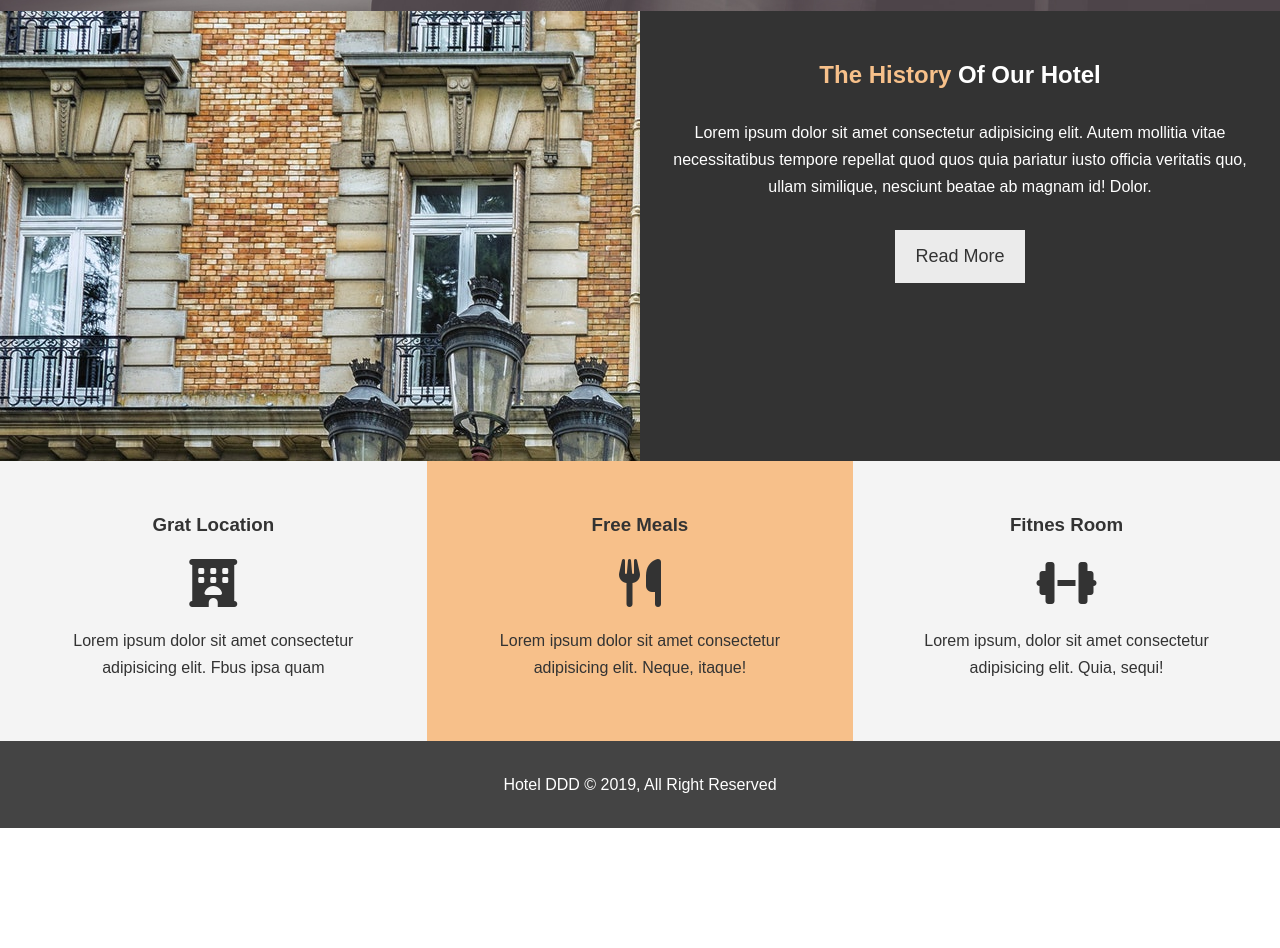
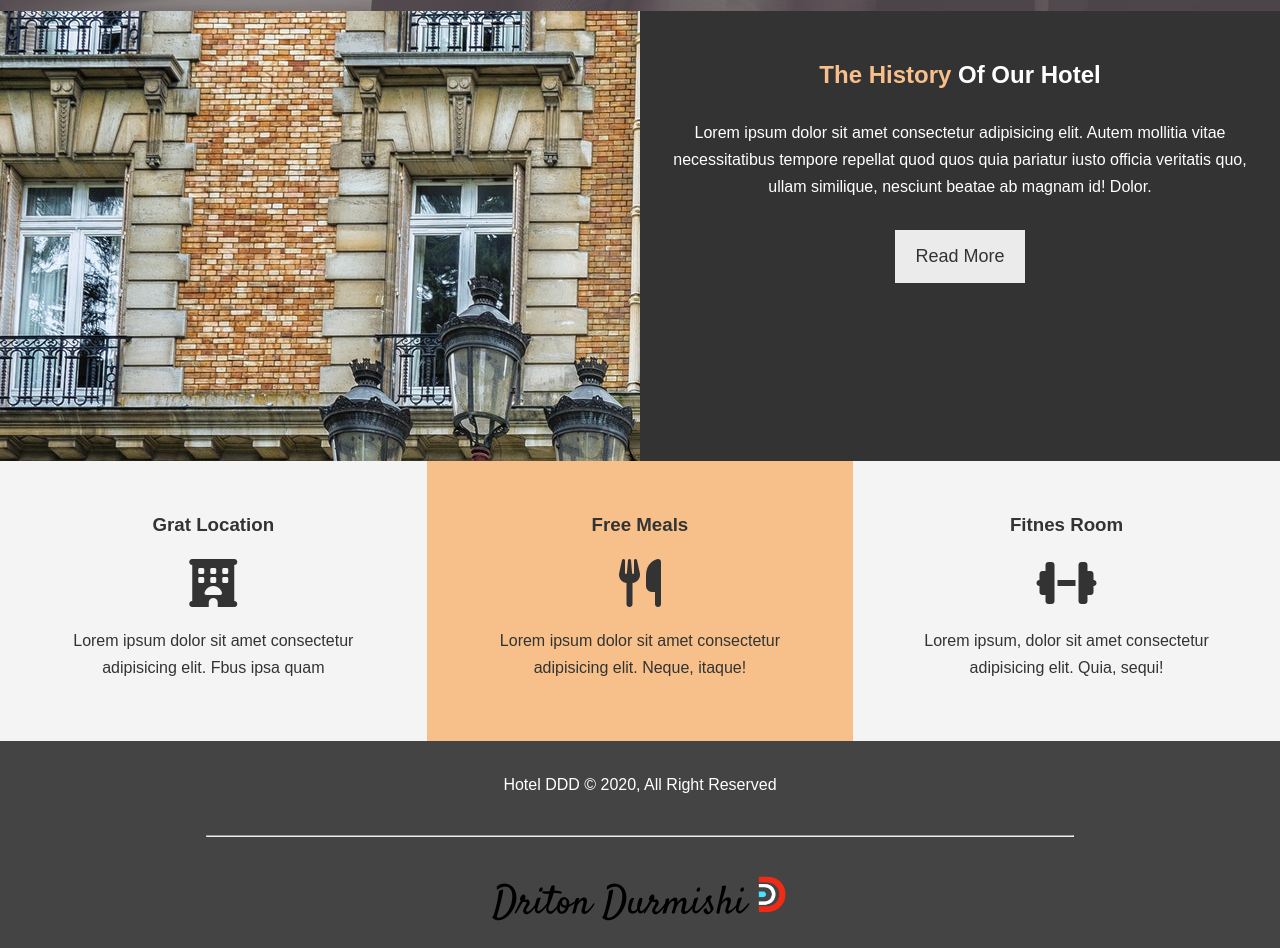
Before and after one commit to Driton007/DDD-hotel, a plain HTML site: page index.html in a window 1280 px wide. Shown: the part 659-1607 px from the top of the page. Before the commit the page ends 1487 px from the top, so only its background shows below. Drawn offline with Linux system fonts and the light colour scheme.

Commit message:
footer update

```diff
--- a/css/style.css
+++ b/css/style.css
@@ -1,3 +1,4 @@
+@import url('https://fonts.googleapis.com/css2?family=Satisfy&display=swap');
 /* Reset*/
 *{
     margin: 0;
@@ -257,4 +258,18 @@ p{
     background: #444;
     color: #fff;
     padding: 20px;
+
+
 }
+hr{
+    margin: auto;
+    width: 70%;
+}
+.footer-txt{
+    display: flex;
+    justify-content: center;
+    align-items: center;
+    font-family: 'Satisfy', cursive;
+    color: #000000;
+    font-size:40px;
+}
--- a/index.html
+++ b/index.html
@@ -66,7 +66,14 @@
 
 <div class="clr"></div>
 <footer id="main-footer">
-    <p>Hotel DDD &copy; 2019, All Right Reserved</p>
+    <p>Hotel DDD &copy; 2020, All Right Reserved</p>
+    <br>
+    <hr>
+    <br>
+    <div class="footer-txt">
+        <p>Driton Durmishi <img src="./images/halfD.png" width="30px"> </p>
+
+    </div>
 </footer>
 </body>
 </html>
```
Also changed, not shown: about.html (+8 -1 lines), contact.html (+8 -1 lines).
